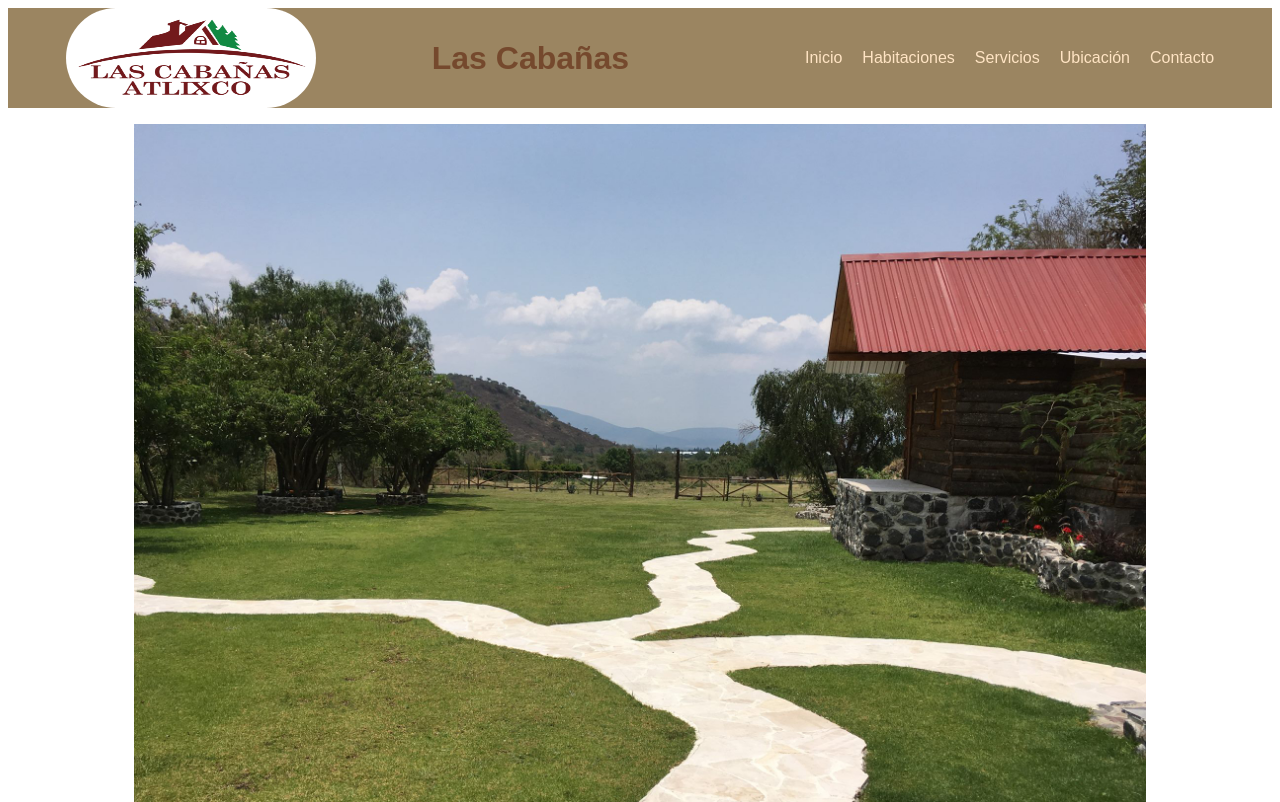
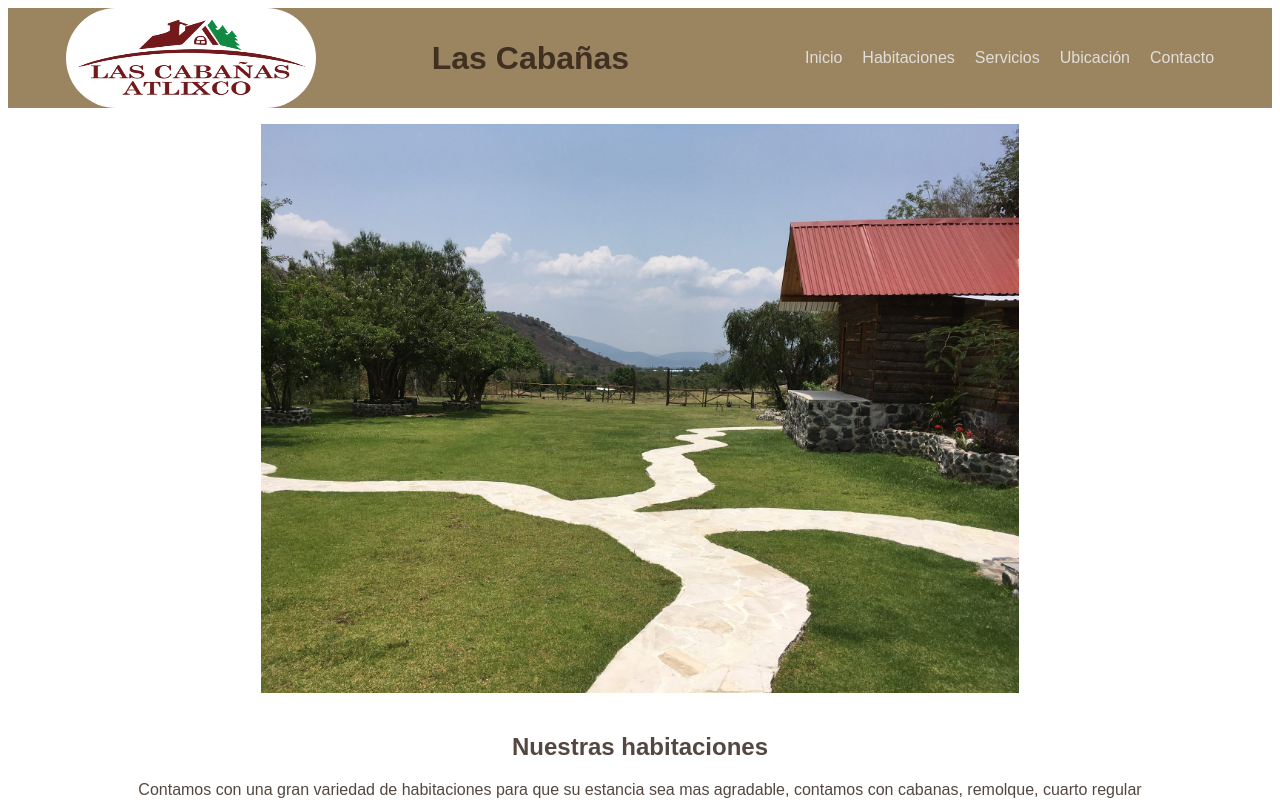
Before and after one commit to ErnestoGLechuga/cabanas, a plain HTML site: page index.html in a window 1280 px wide. Shown: the top 802 px of the page. Drawn offline with Linux system fonts and the light colour scheme.

Commit message:
correcciones en las dimensiones de las imagenes mostradas

```diff
--- a/CSS/styles.css
+++ b/CSS/styles.css
@@ -2,7 +2,7 @@ body
 {
     text-align: center;
     font-family: Arial, Helvetica, sans-serif;
-    color: rgba(108, 59, 33, 0.81);
+    color: rgb(43 28 20 / 81%);
 }
 
 header{
@@ -38,13 +38,13 @@ header{
     list-style: none;
     margin-left: 10px;
     text-decoration: none;
-    color: bisque;
+    color: #e2ded9;
 }
 
 .gallery
 {
-    width: 80%;
-    height: 80%;
+    width: 60%;
+    height: 60%;
     background-size: cover;
     background-position: center;
     margin-bottom: 1em;
--- a/index.html
+++ b/index.html
@@ -44,13 +44,13 @@
     <section id="rooms">
         <h2>Nuestras habitaciones</h2>
         <p>Contamos con una gran variedad de habitaciones para que su estancia sea mas agradable, contamos con cabanas, remolque, cuarto regular</p>
-        <img src="/assets/house1_night.jpg" alt="cabana1">
+        <img class="gallery" src="/assets/house1_night.jpg" alt="cabana1">
     </section>
 
     <section id="services">
         <h2>Servicios del hotel</h2>
         <p>Contamos con diversos servicios, los cuales incluyen decoracion de la habitacion para ocasiones especiales, asi como la preparacion de cenas romanticas</p>
-        <img src="./assets/love_decoration.jpg" alt="cama decorada">
+        <img class="gallery" src="./assets/love_decoration.jpg" alt="cama decorada">
     </section>
 
     <section id="location">
```
